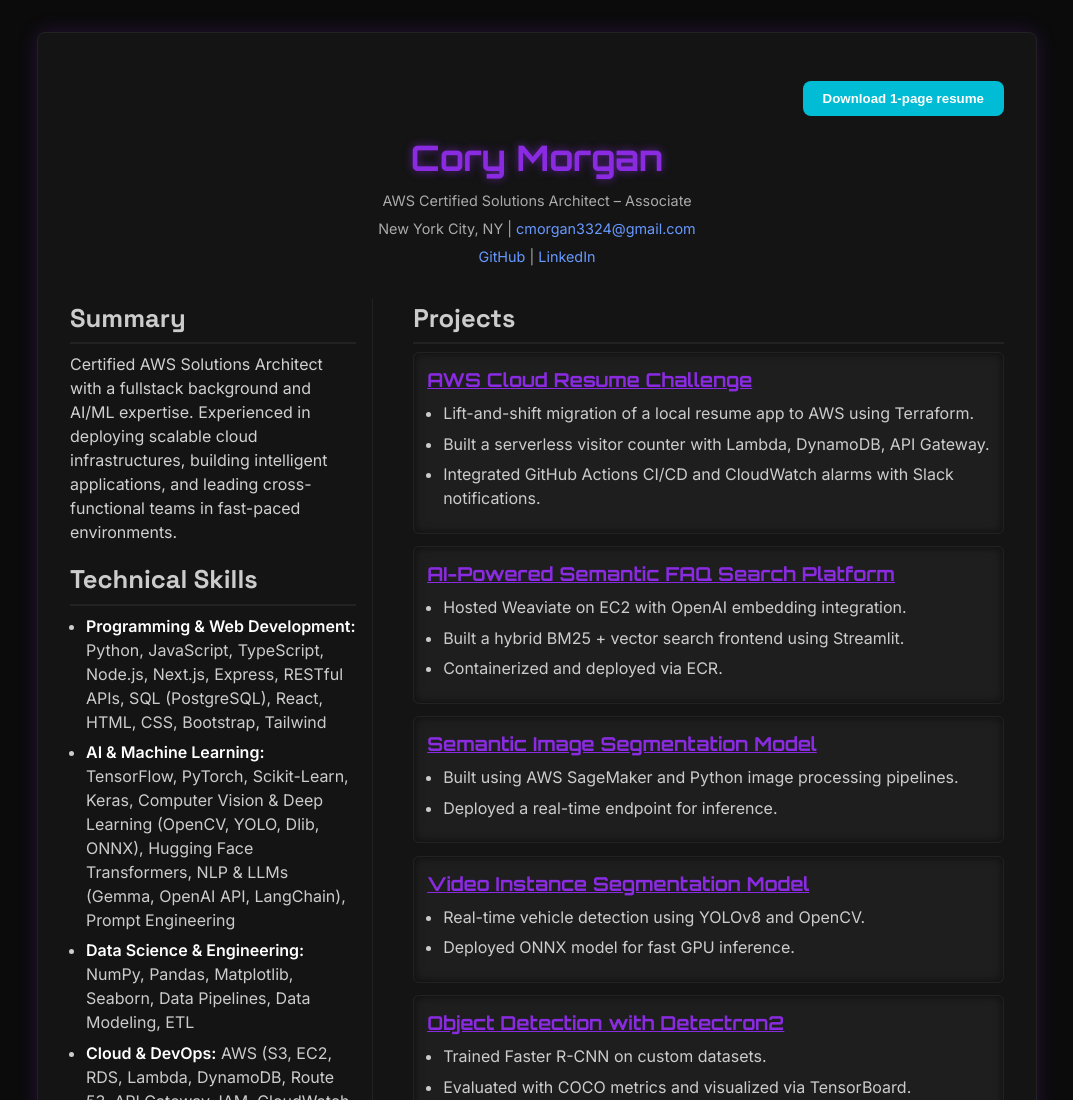
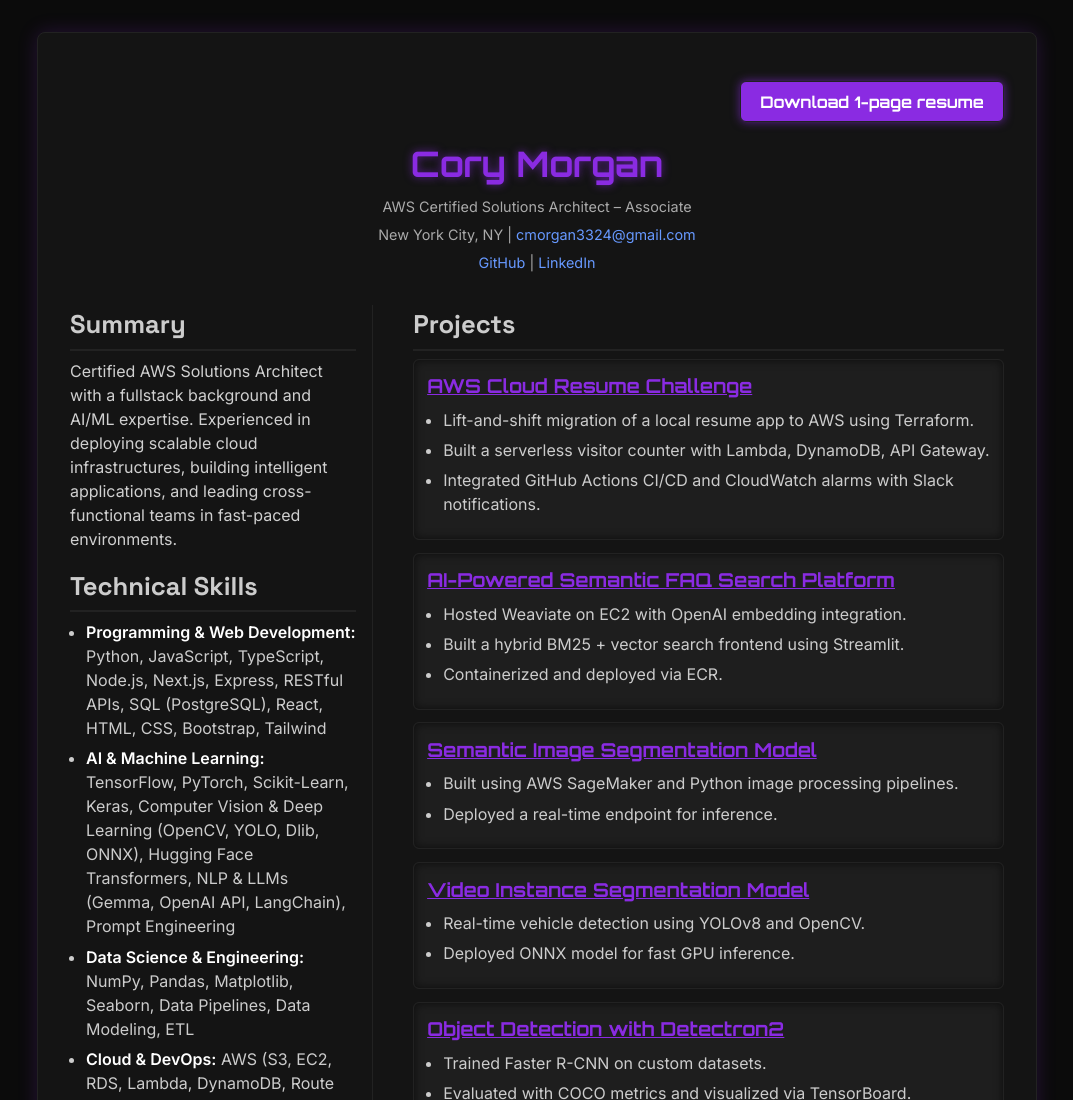
Before and after one commit to cmorgan3324/cloud-resume-challenge, a website: page legacy-resume/public/index.html in a window 1280 px wide. Shown: the top 1100 px of the page, without its empty margins (103-1176 px from the left). Drawn offline with Linux system fonts and the light colour scheme; no server answers.

Commit message:
Adjusted button styling

```diff
--- a/legacy-resume/public/index.html
+++ b/legacy-resume/public/index.html
@@ -7,14 +7,28 @@
         <title>Cory Morgan | AWS Certified Solutions Architect - Associate</title>
         <link rel="stylesheet" href="black-panther-theme.css" />
         <link href="https://fonts.googleapis.com/css2?family=Orbitron:wght@500;700&family=Inter:wght@300;400;600&display=swap" rel="stylesheet" />
-        <!-- <script src="https://cdnjs.cloudflare.com/ajax/libs/html2pdf.js/0.10.1/html2pdf.bundle.min.js"></script> -->
 </head>
 <body>
   <div class="container">
 
     <!-- PDF Download button -->
     <div style="text-align: right; margin: 1rem 0;">
-      <button id="download-btn" style="padding: 10px 20px; font-weight: bold; border: none; background-color: #00bcd4; color: white; border-radius: 8px; cursor: pointer;">
+      <button
+        id="download-btn"
+        style="
+            padding: 0.6rem 1.2rem;
+            font-family: 'Orbitron', sans-serif;
+            font-size: 1rem;
+            font-weight: 600;
+            color: #ffffff;
+            background-color: #8A2BE2;
+            border: 1px solid #222;
+            border-radius: 6px;
+            box-shadow: 0 0 10px rgba(138,43,226,0.6);
+            cursor: pointer;
+            transition: background-color 0.3s ease, box-shadow 0.3s ease;"
+        onmouseover="this.style.backgroundColor='#6799FF'; this.style.boxShadow='0 0 8px rgba(103,153,255,0.6)';"
+        onmouseout="this.style.backgroundColor='#8A2BE2'; this.style.boxShadow='0 0 10px rgba(138,43,226,0.6)';">
         Download 1-page resume
       </button>
     </div>
@@ -185,60 +199,6 @@
   </script>
 
 <!-- Generate PDF script -->
-  <!-- <script>
-  // wait until your DOM is fully parsed
-  document.addEventListener('DOMContentLoaded', () => {
-    const downloadBtn = document.getElementById('download-btn');
-    const iframe     = document.getElementById('pdf-frame');
-
-    if (!downloadBtn) {
-      console.error('❌ #download-btn not found in DOM');
-      return;
-    }
-    if (!iframe) {
-      console.error('❌ #pdf-frame not found in DOM');
-      return;
-    }
-
-    downloadBtn.addEventListener('click', () => {
-      console.log('➡️ Download button clicked');
-
-      const generatePDF = () => {
-        console.log('➡️ Iframe ready, generating PDF…');
-        const doc = iframe.contentWindow?.document;
-        if (!doc) {
-          console.error('❌ Cannot access iframe document');
-          return;
-        }
-
-        const pdfContent = doc.getElementById('pdf-resume');
-        if (!pdfContent) {
-          console.error('❌ <div id="pdf-resume"> not found in optimized-resume.html');
-          return;
-        }
-
-        const options = {
-          margin:       0,
-          filename:     'Cory_Morgan_Resume.pdf',
-          image:        { type: 'jpeg', quality: 0.98 },
-          html2canvas:  { scale: 2, useCORS: true },
-          jsPDF:        { unit: 'in', format: 'letter', orientation: 'portrait' }
-        };
-
-        html2pdf().set(options).from(pdfContent).save();
-      };
-
-      // if pdf-resume.html is already loaded
-      if (iframe.contentWindow.document.readyState === 'complete') {
-        generatePDF();
-      } else {
-        console.log('⏳ Waiting for iframe to load…');
-        iframe.onload = generatePDF;
-      }
-    });
-  });
-</script> -->
-
 <script>
   document.getElementById('download-btn').addEventListener('click', () => {
     const iframe = document.getElementById('pdf-frame');
```
